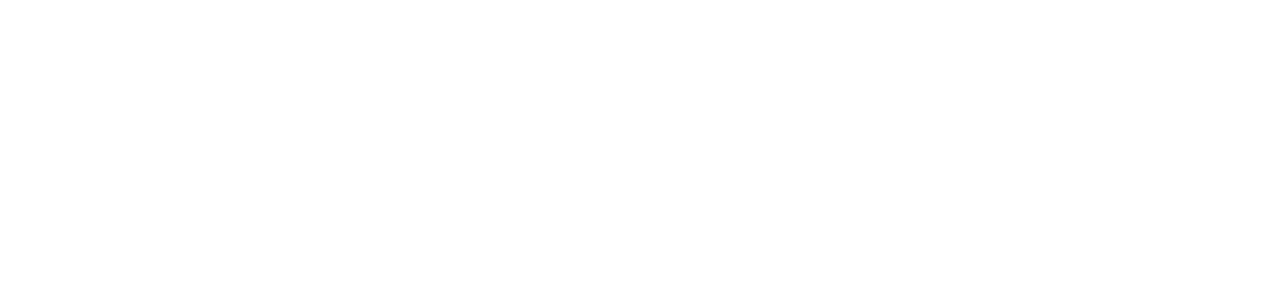
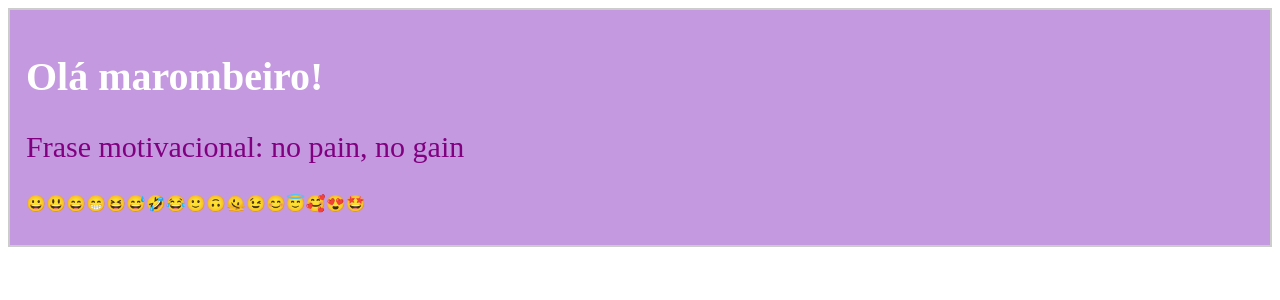
Before and after one commit to Doublekill0909/TrackFit-Mini, a React (Vite) app: page / in a window 1280 px wide. Shown: the top 300 px of the page. Built offline with nearby package versions, Linux system fonts and the light colour scheme.

Commit message:
feat: adjust css

```diff
--- a/src/App.tsx
+++ b/src/App.tsx
@@ -1,8 +1,10 @@
+import { Welcome } from "./components/welcome"
+
 function App() {
 
   return (
     <>
-
+     <Welcome></Welcome>
     </>
   )
 }
--- a/src/components/welcome.tsx
+++ b/src/components/welcome.tsx
@@ -1,8 +1,10 @@
 export function Welcome() {
   return (
-   <div>
+   <div style={{
+          border: "2px solid #ccc", padding: 16, backgroundColor:"#c499e0", color: "#ffffff"
+        }}>
     <h1  style={{
-          fontSize:"80px"
+          fontSize:"40px"
         }}>
     Olá marombeiro!</h1>
     <p style={{
```
